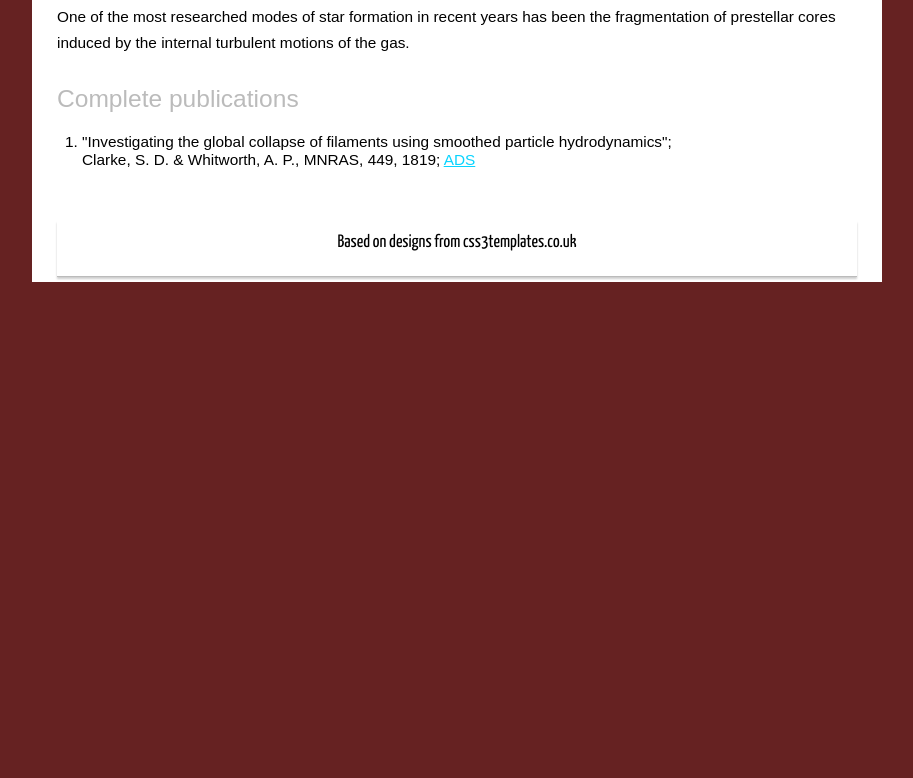
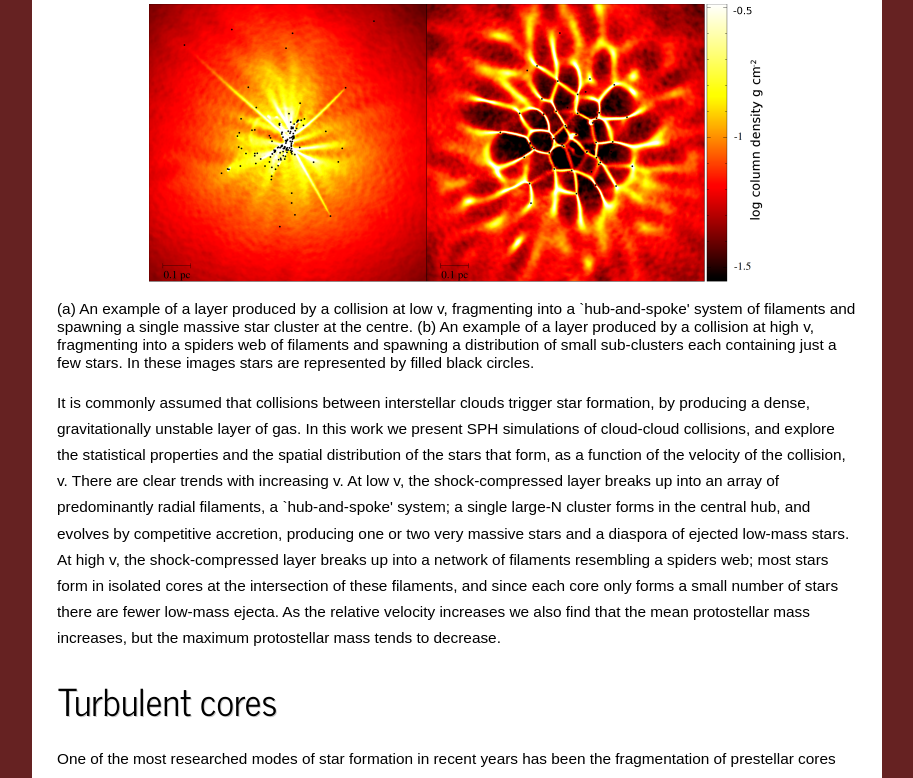
Before and after one commit to gandalfcode/gandalfcode.github.io, a plain HTML site: page projects.html in a window 1280 px wide. Shown: the part 405-1183 px from the top of the page, without its empty margins (183-1096 px from the left). Before the commit the page ends 800 px from the top, so only its background shows below. Drawn offline with Linux system fonts and the light colour scheme.

Commit message:
1. Added new cloud collision text and images.  2. Removed unneeded images

```diff
--- a/projects.html
+++ b/projects.html
@@ -33,7 +33,44 @@
     </header>
     <div id="site_content">
       <div class="content">
+
+        <h1>Cloud-cloud collisions</h1>
+
+        <figure>
+        <center>
+        <a href="images/cloud-collision-large.png"><img src="images/cloud-collision-medium.png" align="middle"></a>
+        </center>
+        <br>
+        <figcaption>(a) An example of a layer produced by a collision at low v,
+        fragmenting into a `hub-and-spoke' system of filaments and spawning a
+        single massive star cluster at the centre.
+        (b) An example of a layer produced by a collision at high v, fragmenting
+        into a spiders web of filaments and spawning a distribution of small
+        sub-clusters each containing just a few stars.
+        In these images stars are represented by filled black circles.</figcaption>
+        </figure>
+        <br>
+
+        <p>
+        It is commonly assumed that collisions between interstellar clouds trigger
+        star formation, by producing a dense, gravitationally unstable layer of
+        gas. In this work we present SPH simulations of cloud-cloud collisions,
+        and explore the statistical properties and the spatial distribution of the
+        stars that form, as a function of the velocity of the collision, v.
+        There are clear trends with increasing v.
+        At low v, the shock-compressed layer breaks up into an array of
+        predominantly radial filaments, a `hub-and-spoke' system; a single large-N
+        cluster forms in the central hub, and evolves by competitive accretion,
+        producing one or two very massive stars and a diaspora of ejected low-mass
+        stars. At high v, the shock-compressed layer breaks up into a network of
+        filaments resembling a spiders web; most stars form in isolated cores at
+        the intersection of these filaments, and since each core only forms a
+        small number of stars there are fewer low-mass ejecta. As the relative
+        velocity increases we also find that the mean protostellar mass increases,
+        but the maximum protostellar mass tends to decrease.</p>
+
         <h1>Turbulent cores</h1>
+
         <p>One of the most researched modes of star formation in recent years has been the fragmentation of prestellar cores induced by the internal turbulent motions of the gas.</p>
 
 
```
Also changed, not shown: images/1.jpg (deleted), images/2.jpg (deleted), images/arrows-white.png (deleted), images/bullet.png (deleted), images/cloud-collision-large.png (added), images/cloud-collision-medium.png (added), images/graphic.jpg (deleted), 2 other files.
